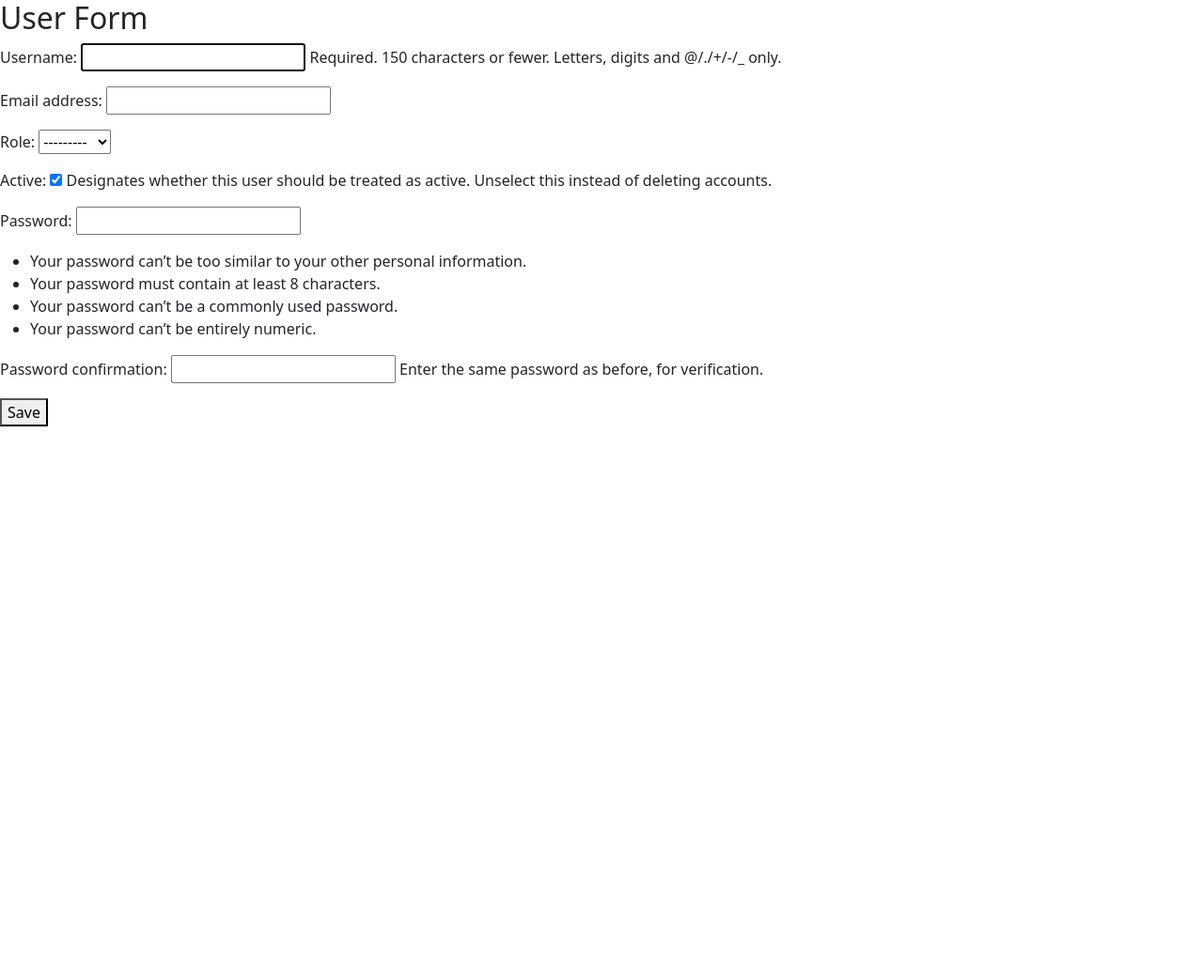
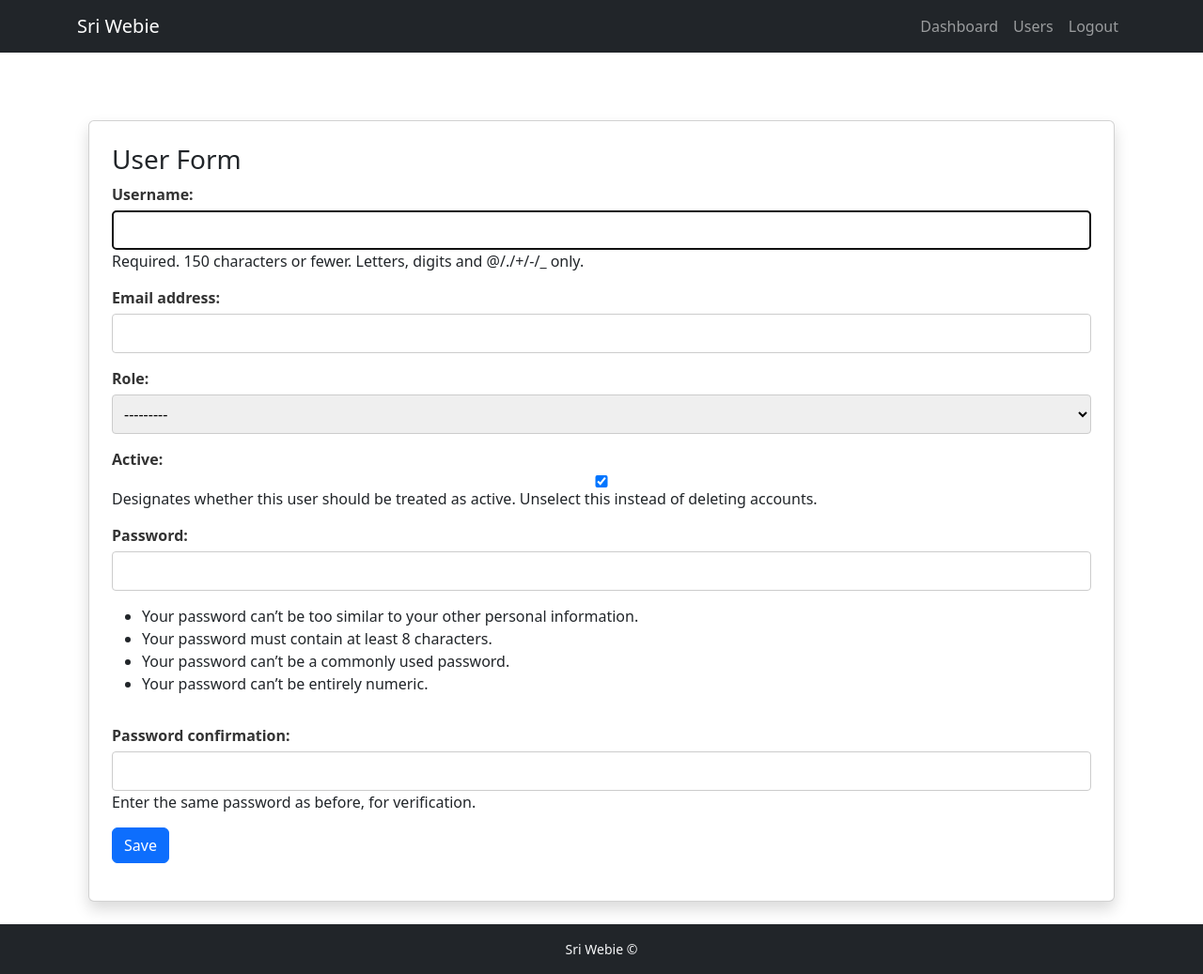
Before and after one commit to srisan619/sri_webie, a Django app: page /users/create/ in a window 1280 px wide. Shown: the whole page at 94% size. Before the commit the page ends 454 px from the top, so only its background shows below. Run offline with Django 5.2, Linux system fonts and the light colour scheme; a user stored in the database is signed in; data comes from the database, SQL or seed files in the repository; both versions use the stored data as it was after the commit.

Commit message:
Added base template for the users and moved common code in base.html

```diff
--- /dev/null
+++ b/users/templates/users/base.html
@@ -0,0 +1,67 @@
+<!DOCTYPE html>
+<html lang="en">
+<head>
+    <meta charset="UTF-8">
+    <title>{%block title %}Sri Webie{%endblock%}</title>
+    <link href="https://cdn.jsdelivr.net/npm/bootstrap-icons/font/bootstrap-icons.css" rel="stylesheet">
+    <link href="https://cdn.jsdelivr.net/npm/bootstrap@5.3.2/dist/css/bootstrap.min.css" rel="stylesheet">
+
+</head>
+<body class="d-flex flex-column min-vh-100">
+    <!-- Header NAVBAR -->
+    <nav class="navbar navbar-expand-lg navbar-dark bg-dark">
+        <div class="container">
+            <a href="/dashboard/" class="navbar-brand">Sri Webie</a>
+            <button type="button" class="navbar-toggler" data-bs-toggle="collapse" data-bs-target="#navbarNav">
+                <span class="navbar-toggler-icon"></span>
+            </button>
+
+            <div class="collapse navbar-collapse" id="navbarNav">
+                <ul class="navbar-nav ms-auto">
+                    {% if request.user.is_authenticated %}
+                        <li class="nav-item">
+                            <a href="/dashboard/" class="nav-link">Dashboard</a>
+                        </li>
+                        {% if request.user.role.role_name == "admin" %}
+                            <li class="nav-item">
+                                <a href="/users/" class="nav-link">Users</a>
+                            </li>
+                        {%endif%}
+                        {% if request.user.role.role_name == "auditor" %}
+                            <li class="nav-item">
+                                <a href="/audit-logs/" class="nav-link">Audit Logs</a>
+                            </li>
+                        {%endif%}
+                        <li class="nav-item">
+                            <a href="/logout/" class="nav-link">Logout</a>
+                        </li>
+                    {%else%}
+                        <li class="nav-item">
+                            <a href="/login/" class="nav-link">Login</a>
+                        </li>
+                    {%endif%}
+                </ul>
+            </div>
+        </div>
+    </nav>
+
+    <!-- Main content -->
+    <main class="container my-4">
+    {%block content%}
+    {%endblock%}
+    </main>
+
+    <!-- Footer -->
+    <footer class="bg-dark text-light mt-auto">
+        <div class="container text-center py-3">
+            <small>
+                Sri Webie © {{now|date:"Y"}}
+            </small>
+        </div>
+    </footer>
+
+    <!-- Bootstrap JS -->
+    <script src="https://cdn.jsdelivr.net/npm/bootstrap@5.3.2/dist/js/bootstrap.bundle.min.js"></script>
+
+</body>
+</html>
--- a/users/templates/users/user_form.html
+++ b/users/templates/users/user_form.html
@@ -1,17 +1,38 @@
-<!DOCTYPE html>
-<html lang="en">
-<head>
-    <title>User Form</title>
-    <link href="https://cdn.jsdelivr.net/npm/bootstrap@5.3.2/dist/css/bootstrap.min.css" rel="stylesheet">
-    <script src="https://cdn.jsdelivr.net/npm/bootstrap@5.3.2/dist/js/bootstrap.bundle.min.js"></script>
+<style>
+    /* Style the paragraph containers */
+form p {
+    margin-bottom: 15px;
+    display: flex;
+    flex-direction: column;
+}
 
-    <h2>User Form</h2>
-</head>
-<body>
-    <form method="post">
-        {% csrf_token %}
-        {{form.as_p}}
-        <button type="submit">Save</button>
-    </form>
-</body>
-</html>
+/* Style the labels */
+form p label {
+    font-weight: bold;
+    color: #333;
+    margin-bottom: 5px;
+}
+
+/* Style the inputs */
+form p input, form p select {
+    padding: 8px;
+    border: 1px solid #ccc;
+    border-radius: 4px;
+}
+</style>
+{% extends "users/base.html" %}
+
+{% block title %}User Form{% endblock %}
+
+{% block content %}
+    <div class="container mt-5">
+        <div class="card p-4 shadow">
+            <h3>User Form</h3>
+            <form method="post">
+                {% csrf_token %}
+                {{form.as_p}}
+                <button type="submit" class="btn btn-primary">Save</button>
+            </form>
+        </div>
+    </div>
+{%endblock%}
```
Also changed, not shown: users/templates/users/dashboard.html (+23 -16 lines), users/templates/users/login.html (+12 -13 lines), users/templates/users/user_list.html (+13 -12 lines), db.sqlite3.
